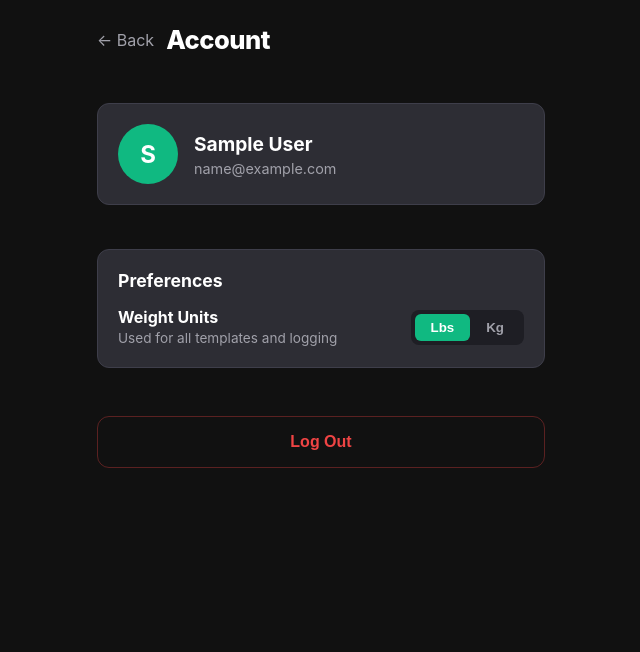
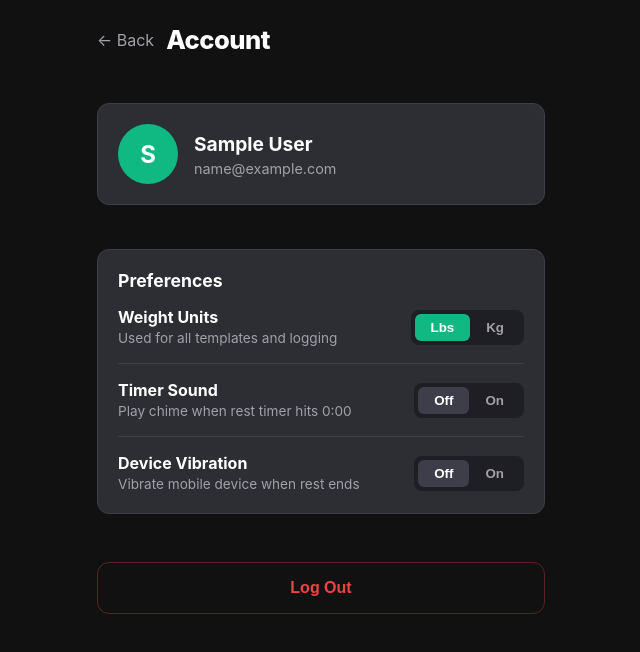
Before and after one commit to IMLukasS/jega, a React (Vite) app in the folder client/: page /account in a window 1280 px wide. Shown: the top 652 px of the page, without its empty margins (319-959 px from the left). Built offline with nearby package versions, Linux system fonts and the light colour scheme; sample sign-in values are in the browser's storage.

Commit message:
feat: integrate weight unit conversions and time-based tracking inputs in CreateTemplate

```diff
--- a/client/src/pages/AccountPage.jsx
+++ b/client/src/pages/AccountPage.jsx
@@ -5,6 +5,8 @@ export default function AccountPage() {
   const navigate = useNavigate();
   const [user, setUser] = useState({ name: 'Athlete', email: '' });
   const [unit, setUnit] = useState('lbs');
+  const [enableAudio, setEnableAudio] = useState(false);
+  const [enableHaptics, setEnableHaptics] = useState(false);
 
   useEffect(() => {
     // 1. Grab the user data we saved during login
@@ -16,6 +18,13 @@ export default function AccountPage() {
     // 2. Grab their preferred unit (default to lbs if none exists)
     const storedUnit = localStorage.getItem('preferredUnit') || 'lbs';
     setUnit(storedUnit);
+
+    // 3. Grab rest timer preferences (default to false / off if not explicitly 'true')
+    const storedAudio = localStorage.getItem('enableAudioChime') === 'true';
+    setEnableAudio(storedAudio);
+
+    const storedHaptics = localStorage.getItem('enableHaptics') === 'true';
+    setEnableHaptics(storedHaptics);
   }, []);
 
   const handleUnitChange = (newUnit) => {
@@ -23,8 +32,18 @@ export default function AccountPage() {
     localStorage.setItem('preferredUnit', newUnit);
   };
 
+  const handleAudioToggle = (enabled) => {
+    setEnableAudio(enabled);
+    localStorage.setItem('enableAudioChime', enabled);
+  };
+
+  const handleHapticsToggle = (enabled) => {
+    setEnableHaptics(enabled);
+    localStorage.setItem('enableHaptics', enabled);
+  };
+
   const handleLogout = () => {
-    // Wipe auth tokens but leave the unit preference for this device
+    // Wipe auth tokens but leave user preferences for this device
     localStorage.removeItem('token');
     localStorage.removeItem('user');
     navigate('/auth');
@@ -78,7 +97,8 @@ export default function AccountPage() {
       }}>
         <h3 style={{ margin: '0 0 16px 0', color: '#fff', fontSize: '1.1rem' }}>Preferences</h3>
 
-        <div style={{ display: 'flex', justifyContent: 'space-between', alignItems: 'center' }}>
+        {/* Weight Unit Preference */}
+        <div style={{ display: 'flex', justifyContent: 'space-between', alignItems: 'center', marginBottom: '16px' }}>
           <div>
             <span style={{ display: 'block', color: '#fff', fontWeight: 'bold' }}>Weight Units</span>
             <span style={{ color: '#a1a1aa', fontSize: '0.85rem' }}>Used for all templates and logging</span>
@@ -117,6 +137,89 @@ export default function AccountPage() {
             </button>
           </div>
         </div>
+
+        {/* Rest Timer Audio Chime Preference */}
+        <div style={{ display: 'flex', justifyContent: 'space-between', alignItems: 'center', paddingT: '16px', borderTop: '1px solid #3e3e4a', marginBottom: '16px', paddingTop: '16px' }}>
+          <div>
+            <span style={{ display: 'block', color: '#fff', fontWeight: 'bold' }}>Timer Sound</span>
+            <span style={{ color: '#a1a1aa', fontSize: '0.85rem' }}>Play chime when rest timer hits 0:00</span>
+          </div>
+
+          <div style={{ display: 'flex', background: '#1e1e24', borderRadius: '8px', padding: '4px' }}>
+            <button
+              onClick={() => handleAudioToggle(false)}
+              style={{
+                padding: '6px 16px',
+                borderRadius: '6px',
+                border: 'none',
+                background: !enableAudio ? '#3e3e4a' : 'transparent',
+                color: !enableAudio ? '#fff' : '#a1a1aa',
+                fontWeight: 'bold',
+                cursor: 'pointer',
+                transition: 'all 0.2s'
+              }}
+            >
+              Off
+            </button>
+            <button
+              onClick={() => handleAudioToggle(true)}
+              style={{
+                padding: '6px 16px',
+                borderRadius: '6px',
+                border: 'none',
+                background: enableAudio ? '#10b981' : 'transparent',
+                color: enableAudio ? '#fff' : '#a1a1aa',
+                fontWeight: 'bold',
+                cursor: 'pointer',
+                transition: 'all 0.2s'
+              }}
+            >
+              On
+            </button>
+          </div>
+        </div>
+
+        {/* Rest Timer Haptic Feedback Preference */}
+        <div style={{ display: 'flex', justifyContent: 'space-between', alignItems: 'center', paddingTop: '16px', borderTop: '1px solid #3e3e4a' }}>
+          <div>
+            <span style={{ display: 'block', color: '#fff', fontWeight: 'bold' }}>Device Vibration</span>
+            <span style={{ color: '#a1a1aa', fontSize: '0.85rem' }}>Vibrate mobile device when rest ends</span>
+          </div>
+
+          <div style={{ display: 'flex', background: '#1e1e24', borderRadius: '8px', padding: '4px' }}>
+            <button
+              onClick={() => handleHapticsToggle(false)}
+              style={{
+                padding: '6px 16px',
+                borderRadius: '6px',
+                border: 'none',
+                background: !enableHaptics ? '#3e3e4a' : 'transparent',
+                color: !enableHaptics ? '#fff' : '#a1a1aa',
+                fontWeight: 'bold',
+                cursor: 'pointer',
+                transition: 'all 0.2s'
+              }}
+            >
+              Off
+            </button>
+            <button
+              onClick={() => handleHapticsToggle(true)}
+              style={{
+                padding: '6px 16px',
+                borderRadius: '6px',
+                border: 'none',
+                background: enableHaptics ? '#10b981' : 'transparent',
+                color: enableHaptics ? '#fff' : '#a1a1aa',
+                fontWeight: 'bold',
+                cursor: 'pointer',
+                transition: 'all 0.2s'
+              }}
+            >
+              On
+            </button>
+          </div>
+        </div>
+
       </div>
 
       {/* Danger Zone */}
--- a/client/src/pages/CreateTemplate.jsx
+++ b/client/src/pages/CreateTemplate.jsx
@@ -1,14 +1,16 @@
 import { useState, useEffect } from 'react';
 import { useNavigate, useParams, useLocation } from 'react-router-dom';
 import { fetchWithAuth } from '../apiClient';
+import { toBaseKg, toDisplayWeight } from '../utils/unitConverter'; // ⚖️ Added unit converters
 
 export default function CreateTemplate() {
   const navigate = useNavigate();
   const { id } = useParams();
   const location = useLocation();
 
-  // ⚖️ Dynamically get saved weight unit preference
-  const weightUnitLabel = (localStorage.getItem('preferredUnit') || 'lbs').toLowerCase() === 'kg' ? 'Kg' : 'Lbs';
+  // ⚖️ Dynamically get saved weight unit preference for conversions and labels
+  const userUnit = (localStorage.getItem('preferredUnit') || 'lbs').toLowerCase();
+  const weightUnitLabel = userUnit === 'kg' ? 'Kg' : 'Lbs';
 
   const templateToEdit = location.state?.templateToEdit;
   const isEditMode = !!id && !!templateToEdit;
@@ -38,7 +40,8 @@ export default function CreateTemplate() {
         tracking_type: ex.tracking_type || 'weight_reps',
         tags: ex.tags || [],
         sets: (ex.sets || []).map(set => ({
-          weight: set.weight !== 0 && set.weight != null ? String(set.weight) : '',
+          // ⚖️ Convert base kg from backend into user's preferred unit for the input field
+          weight: set.weight !== 0 && set.weight != null ? String(toDisplayWeight(set.weight, userUnit)) : '',
           reps: set.reps !== 0 && set.reps != null ? String(set.reps) : '',
           time_minutes: set.time_minutes !== 0 && set.time_minutes != null ? String(set.time_minutes) : '',
           time_seconds: set.time_seconds !== 0 && set.time_seconds != null ? String(set.time_seconds) : '',
@@ -47,9 +50,8 @@ export default function CreateTemplate() {
       }));
       setExercises(formattedExercises);
     }
-  }, [isEditMode, templateToEdit]);
+  }, [isEditMode, templateToEdit, userUnit]);
 
-  // 🧹 Cleaned up exercise fetch to use fetchWithAuth
   useEffect(() => {
     if (isModalOpen && availableExercises.length === 0) {
       fetchWithAuth('/api/v1/exercises')
@@ -202,7 +204,8 @@ export default function CreateTemplate() {
     const sanitizedExercises = exercises.map(ex => ({
       ...ex,
       sets: ex.sets.map(set => ({
-        weight: set.weight === '' || set.weight == null ? 0 : Number(set.weight),
+        // ⚖️ Convert typed form value (lbs or kg) to standard base kg for DB storage
+        weight: set.weight === '' || set.weight == null ? 0 : toBaseKg(set.weight, userUnit),
         reps: set.reps === '' || set.reps == null ? 0 : Number(set.reps),
         time_minutes: set.time_minutes === '' || set.time_minutes == null ? 0 : Number(set.time_minutes),
         time_seconds: set.time_seconds === '' || set.time_seconds == null ? 0 : Number(set.time_seconds),
@@ -216,7 +219,6 @@ export default function CreateTemplate() {
     const method = isEditMode ? 'PUT' : 'POST';
 
     try {
-      // 🧹 Cleaned up saving the routine to use fetchWithAuth
       const response = await fetchWithAuth(endpoint, {
         method: method,
         body: JSON.stringify({ name, exercises: sanitizedExercises })
@@ -347,7 +349,6 @@ export default function CreateTemplate() {
                     <input type="number" placeholder="Reps" value={set.reps} onChange={(e) => handleUpdateSet(exIndex, setIndex, 'reps', e.target.value)} style={{ flex: 1, minWidth: 0, padding: '10px', borderRadius: '6px', border: '1px solid #2d2d2d', background: '#111', color: '#fff', textAlign: 'center' }} />
                   ) : ex.tracking_type === 'time_weight' ? (
                     <>
-                      {/* ⚖️ Updated placeholder */}
                       <input type="number" placeholder={weightUnitLabel} step="0.1" value={set.weight} onChange={(e) => handleUpdateSet(exIndex, setIndex, 'weight', e.target.value)} style={{ flex: 1, minWidth: 0, padding: '10px', borderRadius: '6px', border: '1px solid #2d2d2d', background: '#111', color: '#fff', textAlign: 'center' }} />
                       <input type="number" placeholder="Min" value={set.time_minutes} onChange={(e) => handleUpdateSet(exIndex, setIndex, 'time_minutes', e.target.value)} style={{ flex: 1, minWidth: 0, padding: '10px', borderRadius: '6px', border: '1px solid #2d2d2d', background: '#111', color: '#fff', textAlign: 'center' }} />
                       <input type="number" placeholder="Sec" value={set.time_seconds} onChange={(e) => handleUpdateSet(exIndex, setIndex, 'time_seconds', e.target.value)} style={{ flex: 1, minWidth: 0, padding: '10px', borderRadius: '6px', border: '1px solid #2d2d2d', background: '#111', color: '#fff', textAlign: 'center' }} />
@@ -360,7 +361,6 @@ export default function CreateTemplate() {
                     </>
                   ) : (
                     <>
-                      {/* ⚖️ Updated placeholder */}
                       <input type="number" placeholder={weightUnitLabel} step="0.1" value={set.weight} onChange={(e) => handleUpdateSet(exIndex, setIndex, 'weight', e.target.value)} style={{ flex: 1, minWidth: 0, padding: '10px', borderRadius: '6px', border: '1px solid #2d2d2d', background: '#111', color: '#fff', textAlign: 'center' }} />
                       <input type="number" placeholder="Reps" value={set.reps} onChange={(e) => handleUpdateSet(exIndex, setIndex, 'reps', e.target.value)} style={{ flex: 1, minWidth: 0, padding: '10px', borderRadius: '6px', border: '1px solid #2d2d2d', background: '#111', color: '#fff', textAlign: 'center' }} />
                     </>
--- /dev/null
+++ b/client/src/utils/unitConverter.js
@@ -0,0 +1,36 @@
+// src/utils/unitConverter.js
+
+const LBS_PER_KG = 2.20462;
+
+/**
+ * Converts stored base weight (kg) to display weight in user preference unit.
+ * @param {number} weightKg - Raw weight from database (in kg)
+ * @param {string} targetUnit - 'lbs' or 'kg'
+ * @returns {number} Formatted number for UI display
+ */
+export const toDisplayWeight = (weightKg, targetUnit = 'lbs') => {
+  if (weightKg == null || isNaN(weightKg)) return 0;
+
+  const unit = targetUnit.toLowerCase();
+  const value = unit === 'lbs' ? weightKg * LBS_PER_KG : weightKg;
+
+  // Round to 1 decimal place (e.g., 100.5 instead of 100.45321)
+  return Math.round(value * 10) / 10;
+};
+
+/**
+ * Converts user input weight into base kilograms for backend storage.
+ * @param {number|string} inputWeight - Weight entered by user in UI form
+ * @param {string} userUnit - 'lbs' or 'kg'
+ * @returns {number} Standardized weight in kg
+ */
+export const toBaseKg = (inputWeight, userUnit = 'lbs') => {
+  const num = Number(inputWeight);
+  if (isNaN(num) || num <= 0) return 0;
+
+  const unit = userUnit.toLowerCase();
+  const kgValue = unit === 'lbs' ? num / LBS_PER_KG : num;
+
+  // Round to 2 decimal places for precise DB storage
+  return Math.round(kgValue * 100) / 100;
+};
```
Also changed, not shown: client/src/components/FocusWorkout.jsx (+128 -44 lines), client/src/pages/WorkoutDetail.jsx (+26 -18 lines).
